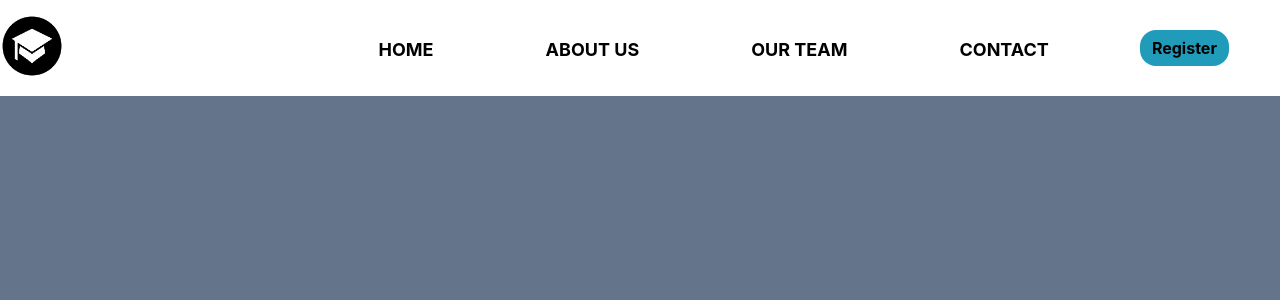
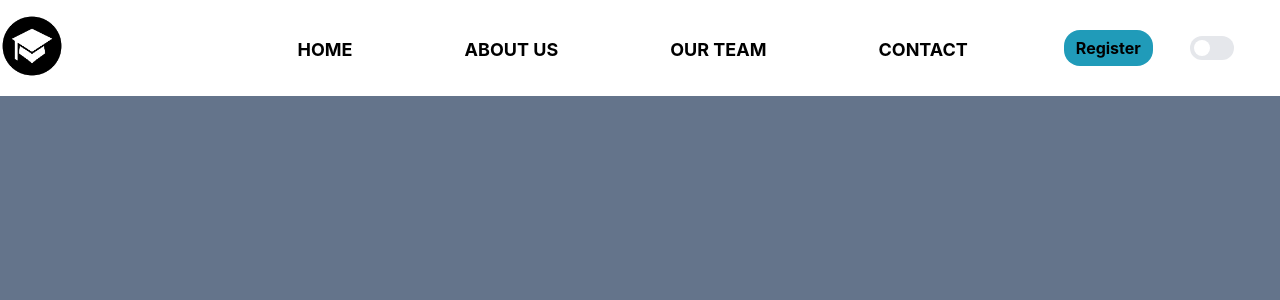
Before and after one commit to TexasCollegeBscCSIT/react-app-csit, a React (Vite) app: page / in a window 1280 px wide. Shown: the top 300 px of the page. Built offline with nearby package versions, Linux system fonts and the light colour scheme.

Commit message:
Updated after implementing dark mood

```diff
--- a/index.html
+++ b/index.html
@@ -7,8 +7,8 @@
     <title>IT COLLEGE</title>
     <link type="icon" src="./src/assets/logo.png" />
   </head>
-  <body>
-    <div id="root" class="m-0 p-0 top-"></div>
+  <body id="main-body">
+    <div id="root" class="m-0 p-0"></div>
     <script type="module" src="/src/main.tsx"></script>
   </body>
 </html>
--- a/package.json
+++ b/package.json
@@ -10,6 +10,7 @@
     "preview": "vite preview"
   },
   "dependencies": {
+    "@headlessui/react": "^2.1.2",
     "react": "^18.3.1",
     "react-dom": "^18.3.1",
     "react-hook-form": "^7.52.1",
--- a/src/components/navbar/Header.tsx
+++ b/src/components/navbar/Header.tsx
@@ -1,13 +1,28 @@
 import { Link } from "react-router-dom";
 import Logo from "../logo/Logo";
+import { useState } from "react";
+import { Switch } from "@headlessui/react";
 
-export default function Header() {
+export default function Header({ scrollValue }) {
+  console.log(scrollValue);
+  const [enabled, setEnabled] = useState(false);
   const listStyle =
     // "list-none float-left text-md uppercase cursor-pointer text-black hover:text-slate-300 ml-28 transition-all";
-    "list-none float-left text-lg uppercase font-bold cursor-pointer  ml-28 ";
+    "list-none float-left text-lg uppercase font-bold cursor-pointer  ml-28 dark:text-white";
 
+  const toggleLightDarkMode = () => {
+    setEnabled(!enabled);
+    console.log(enabled);
+    const newMood = enabled ? "light" : "dark";
+    localStorage.setItem("theme-mood", newMood);
+    document.getElementById("main-body")?.setAttribute("data-mode", newMood);
+  };
   return (
-    <div className="bg-white">
+    <div
+      className={`bg-white dark:bg-black  w-full transition-all duration-700 ${
+        scrollValue >= 20 ? "fixed" : "relative"
+      }`}
+    >
       <div className=" w-full h-24 grid grid-flow-col container mx-auto overflow-hidden">
         <div className="col-span-2">
           <Logo></Logo>
@@ -29,13 +44,24 @@ export default function Header() {
           </ul>
         </div>
         <div className="col-span-3">
-          <ul className="my-9 text-center  border-gray-700">
+          <ul className="my-9 mx-8 grid grid-flow-col border-gray-700">
+            <li>
               <Link
                 to={"/register"}
                 className="mx-6 text-black px-3 py-2 rounded-2xl bg-cyan-600/90 hover:bg-cyan-500 font-bold transition-all cursor-pointer"
               >
                 Register
               </Link>
+            </li>
+            <li>
+              <Switch
+                checked={enabled}
+                onChange={toggleLightDarkMode}
+                className="group inline-flex h-6 w-11 items-center rounded-full bg-gray-200 transition data-[checked]:bg-blue-600"
+              >
+                <span className="size-4 translate-x-1 rounded-full bg-white transition group-data-[checked]:translate-x-6" />
+              </Switch>
+            </li>
           </ul>
         </div>
       </div>
--- a/src/layouts/GuestLayout.tsx
+++ b/src/layouts/GuestLayout.tsx
@@ -1,11 +1,30 @@
+import { useState } from "react";
 import Header from "../components/navbar/Header";
 
 export default function GuestLayout({ children }) {
+  const [scrollValue, setScrollValue] = useState(0);
+  const handleScroll = (e) => {
+    const { scrollTop, scrollHeight, clientHeight } = e.target;
+    const position = Math.ceil(
+      (scrollTop / (scrollHeight - clientHeight)) * 100
+    );
+    setScrollValue(position);
+  };
+
   return (
-    <div className="max-h-screen max-w-screen overflow-y-auto overflow-x-hidden">
-      <Header></Header>
+    <div
+      onScroll={(e) => handleScroll(e)}
+      className="max-h-screen max-w-screen overflow-y-auto overflow-x-hidden"
+    >
+      <Header scrollValue={scrollValue}></Header>
       <div className="bg-black/75 h-screen w-screen">
-        <div className=" mx-auto">{children}</div>
+        <div
+          className={`mx-auto transition-all duration-700 ${
+            scrollValue >= 18 ? "mt-12" : "mt-0"
+          }`}
+        >
+          {children}
+        </div>
       </div>
     </div>
   );
--- a/tailwind.config.js
+++ b/tailwind.config.js
@@ -1,5 +1,6 @@
 /** @type {import('tailwindcss').Config} */
 export default {
+  darkMode: ['selector', '[data-mode="dark"]'],
   content: [
     "./index.html",
     "./src/**/*.{js,ts,jsx,tsx}",
```
Also changed, not shown: 1 other file (tests, documents, lock files or other folders). Lines whose indentation alone changed are shown as unchanged.
